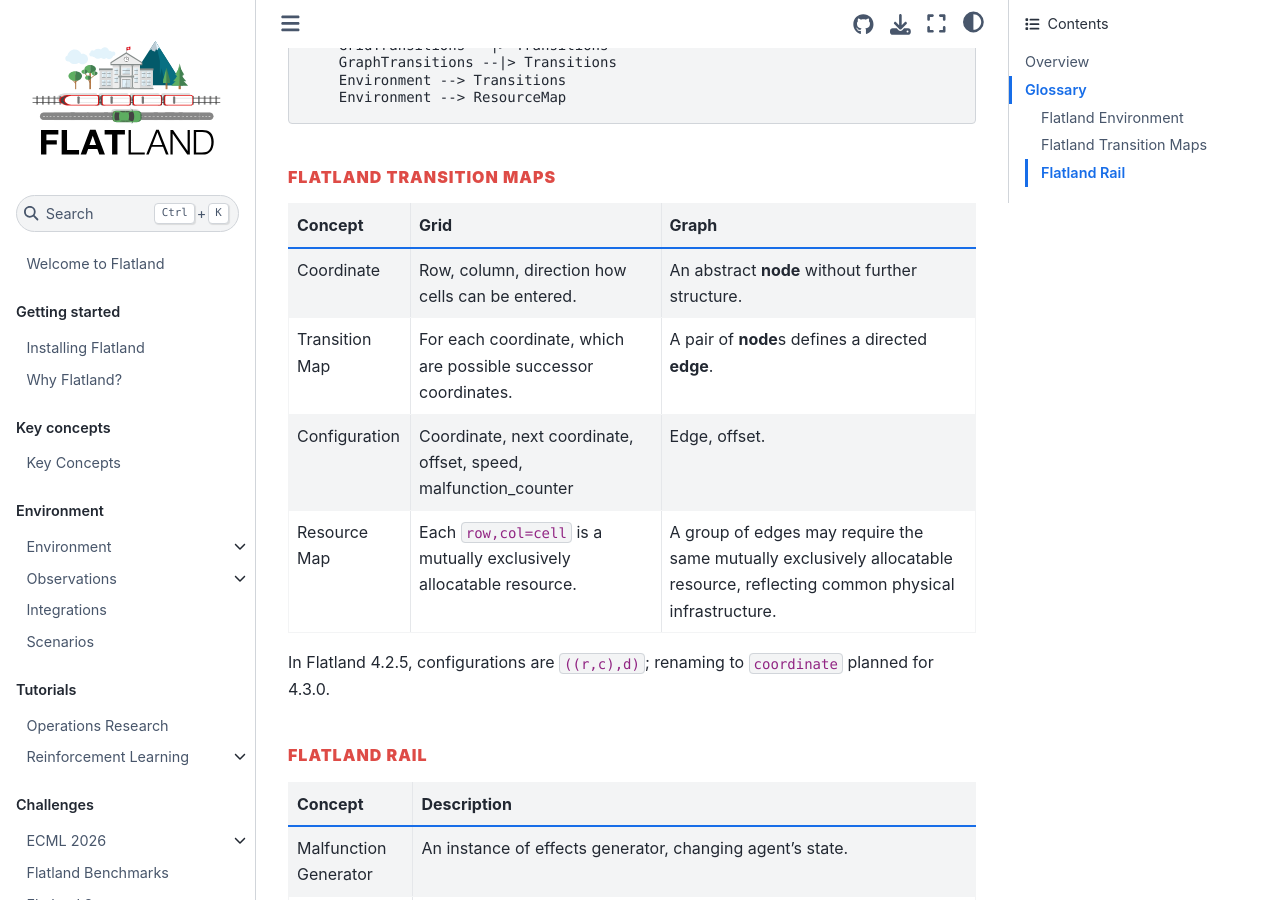
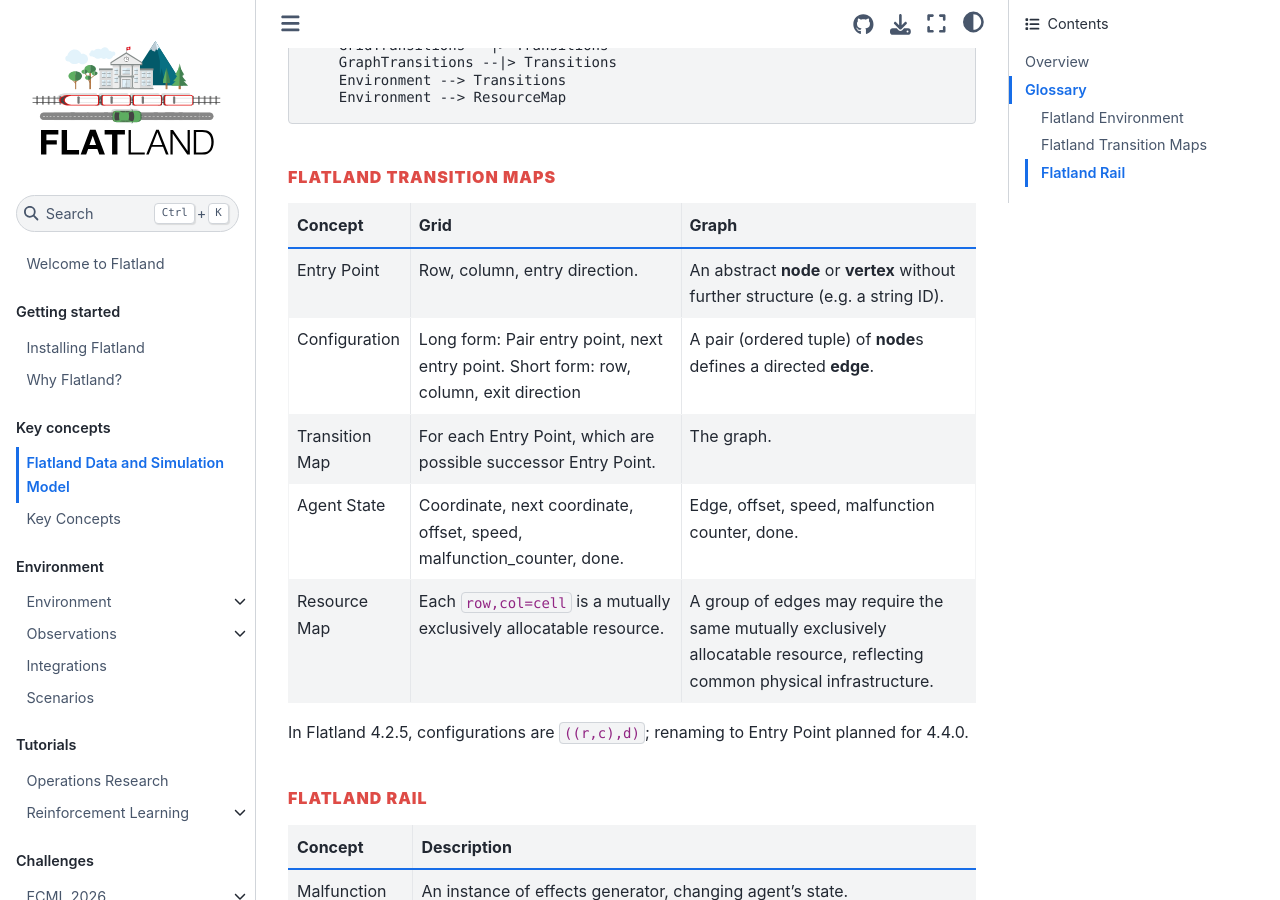
Before and after one commit to flatland-association/flatland-book, a Jupyter Book: the page built from key-concepts/simulation_model.md, in a window 1280 px wide and 900 px high, scrolled down 2443 px. Built offline with Jupyter Book 1.0.4 settings and Sphinx 7.4.7 and the Sphinx Book theme 1.1.4, drawn with Linux system fonts in a browser that asks for light colours; pages that are not in the unit, such as notebooks, are missing from menus; some of the changed text lies outside the part shown.

Commit message:
docs(key-concepts): update terminology.

```diff
--- a/_toc.yml
+++ b/_toc.yml
@@ -16,6 +16,7 @@
   ## KEY CONCEPTS
   - caption: Key concepts
     chapters:
+      - file: key-concepts/simulation_model
       - file: key-concepts/key_concepts
 
 
--- a/key-concepts/simulation_model.md
+++ b/key-concepts/simulation_model.md
@@ -41,7 +41,7 @@
 ### Flatland Environment
 
 | Concept             | Description                                                                                                                                                                                                                                                                |
-| ------------------- | -------------------------------------------------------------------------------------------------------------------------------------------------------------------------------------------------------------------------------------------------------------------------- |
+|---------------------|----------------------------------------------------------------------------------------------------------------------------------------------------------------------------------------------------------------------------------------------------------------------------|
 | Agent               | Each train is a single agent in Flatland.                                                                                                                                                                                                                                  |
 | (MA)RL Loop         | (Multi-Agent) Reinforcement Learning Loop is a control loop: a policy receives observations from the env and outputs actions. See above.                                                                                                                                   |
 | Policy              | Recevies an observation for each agent and outputs an action for each agent. The policy may consist of a single sub-policy applied to each agent unilaterally or it may have different sub-policies for each agent individually or even consider all observations jointly. |
@@ -88,19 +88,20 @@
 
 ### Flatland Transition Maps
 
-| Concept        | Grid                                                                | Graph                                                                                                                       |
-| -------------- | ------------------------------------------------------------------- | --------------------------------------------------------------------------------------------------------------------------- |
-| Coordinate     | Row, column, direction how cells can be entered.                    | An abstract **node** without further structure.                                                                             |
-| Transition Map | For each coordinate, which are possible successor coordinates.      | A pair of **node**s defines a directed **edge**.                                                                            |
-| Configuration  | Coordinate, next coordinate, offset, speed, malfunction_counter     | Edge, offset.                                                                                                               |
-| Resource Map   | Each `row,col=cell` is a mutually exclusively allocatable resource. | A group of edges may require the same mutually exclusively allocatable resource, reflecting common physical infrastructure. |
+| Concept        | Grid                                                                                   | Graph                                                                                                                       |
+|----------------|----------------------------------------------------------------------------------------|-----------------------------------------------------------------------------------------------------------------------------|
+| Entry Point    | Row, column, entry direction.                                                          | An abstract **node** or **vertex** without further structure (e.g. a string ID).                                            |
+| Configuration  | Long form: Pair entry point, next entry point. Short form: row, column, exit direction | A pair (ordered tuple) of **node**s defines a directed **edge**.                                                            |
+| Transition Map | For each Entry Point, which are possible successor Entry Point.                        | The graph.                                                                                                                  |
+| Agent State    | Coordinate, next coordinate, offset, speed, malfunction_counter, done.                 | Edge, offset, speed, malfunction counter, done.                                                                             |
+| Resource Map   | Each `row,col=cell` is a mutually exclusively allocatable resource.                    | A group of edges may require the same mutually exclusively allocatable resource, reflecting common physical infrastructure. |
 
-In Flatland 4.2.5, configurations are `((r,c),d)`; renaming to `coordinate` planned for 4.3.0.
+In Flatland 4.2.5, configurations are `((r,c),d)`; renaming to Entry Point planned for 4.4.0.
 
 ### Flatland Rail
 
 | Concept               | Description                                                                                                                                                                                                                                                                |
-| --------------------- | -------------------------------------------------------------------------------------------------------------------------------------------------------------------------------------------------------------------------------------------------------------------------- |
+|-----------------------|----------------------------------------------------------------------------------------------------------------------------------------------------------------------------------------------------------------------------------------------------------------------------|
 | Malfunction Generator | An instance of effects generator, changing agent's state.                                                                                                                                                                                                                  |
 | Rail (Generator)      | Outputs a transition map and stopping points, and, optionally, stations and links.                                                                                                                                                                                         |
 | Line (Generator)      | Outputs a sequence of stops, which are sets of configurations. The first is a singleton called initial configuration; the last is called target; the others are called intermediate stops.                                                                                 |
```
